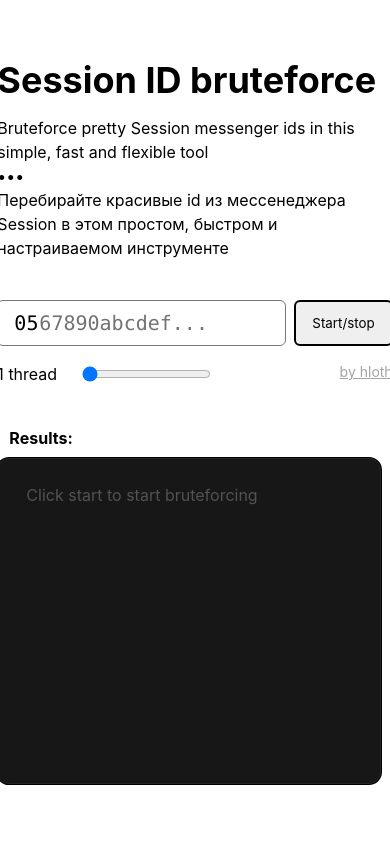
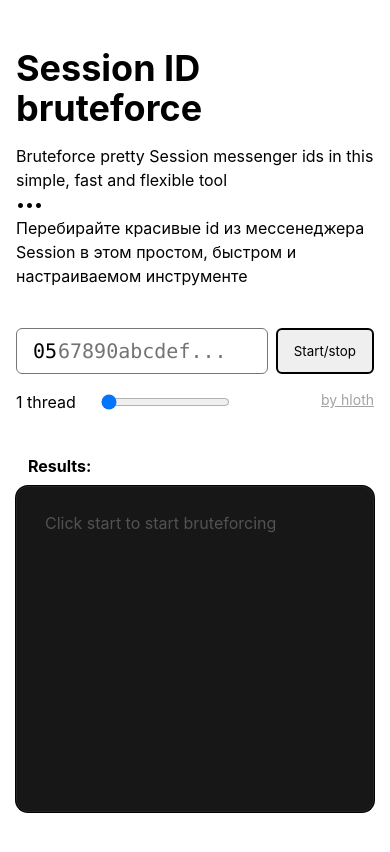
Before and after one commit to VityaSchel/session-id-generator, a React (Vite) app: page / in a window 390 px wide. Shown: the top 852 px of the page. Built offline with nearby package versions, Linux system fonts and the light colour scheme.

Commit message:
Add responsive styles

```diff
--- a/src/features/settings.tsx
+++ b/src/features/settings.tsx
@@ -63,23 +63,24 @@
   return (
     <>
       <div className='flex mt-6 gap-2'>
-        <div className='flex items-center w-full font-mono'>
+        <div className='flex items-center min-w-0 flex-1 font-mono'>
           <input
             value={'05' + filter}
             onChange={e => setFilter(e.target.value.substring(2).replaceAll(/[^0-9a-fA-F]/g, '').toLowerCase())}
             disabled={generating}
-            className='font-mono text-xl rounded-md border-solid border-[1px] px-4 py-2 flex-1'
+            className='font-mono text-xl rounded-md border-solid border-[1px] px-4 py-2 flex-1 w-full overflow-hidden'
           ></input>
           <span
             className='absolute ml-[42px] font-mono text-xl text-neutral-500 pointer-events-none select-none'
             style={{ display: filter.length === 0 ? 'block' : 'none' }}
           >
-            67890abcdef...
+            <span className='hidden 290:block 360:hidden'>67890...</span>
+            <span className='hidden 360:block'>67890abcdef...</span>
           </span>
         </div>
         <button onClick={handleSwitch} className='rounded-md font-[inherit] border-solid px-4'>Start/stop</button>
       </div>
-      <div className='flex justify-between'>
+      <div className='flex justify-between flex-col 320:flex-row'>
         <div className='flex gap-[3px]'>
           <span className='tabular-nums w-20'>{threads} thread{threads > 1 && 's'}</span>
           <input
--- a/src/pages/app.tsx
+++ b/src/pages/app.tsx
@@ -13,8 +13,8 @@
 
   return (
     <div className='flex w-full items-center justify-center min-h-[100svh] px-4 py-12'>
-      <div className='flex flex-col 910:flex-row gap-10'>
-        <div className='flex flex-col gap-4 max-w-[430px] shrink-0'>
+      <div className='flex flex-col 910:flex-row gap-10 max-w-full'>
+        <div className='flex flex-col gap-4 w-[430px] max-w-full'>
           <Info />
           <Settings
             generating={generating}
@@ -26,7 +26,7 @@
             onReset={() => setMetrics([])}
           />
         </div>
-        <div className='flex flex-col gap-2 w-96 shrink-0'>
+        <div className='flex flex-col gap-2 w-96 max-w-full'>
           <Statistics
             generating={generating}
             threads={threads}
--- a/src/widgets/results.tsx
+++ b/src/widgets/results.tsx
@@ -14,9 +14,9 @@
             <div className='flex flex-col gap-2 border border-solid border-neutral-600 p-2 rounded-md' key={result.id}>
               <span className='font-mono block [overflow-wrap:break-word] text-[16px]'>{result.id}</span>
               <div className='flex items-end gap-2'>
-                <div className='flex flex-col flex-1'>
+                <div className='flex flex-col flex-1 max-w-full min-w-0'>
                   <span className='text-sm'>Filter:</span>
-                  <span className='font-mono text-ellipsis text-xs whitespace-nowrap overflow-hidden block max-w-[210px]'>{result.filter}</span>
+                  <span className='font-mono text-ellipsis text-xs whitespace-nowrap overflow-hidden block max-w-full'>{result.filter}</span>
                 </div>
                 <button className='shrink-0' onClick={() => copy(result.mnemonic)}>Copy mnemonic</button>
               </div>
--- a/tailwind.config.js
+++ b/tailwind.config.js
@@ -6,7 +6,10 @@
   theme: {
     extend: {
       screens: {
-        '910': '910px'
+        '910': '910px',
+        '320': '320px',
+        '360': '360px',
+        '290': '290px',
       }
     },
   },
```
